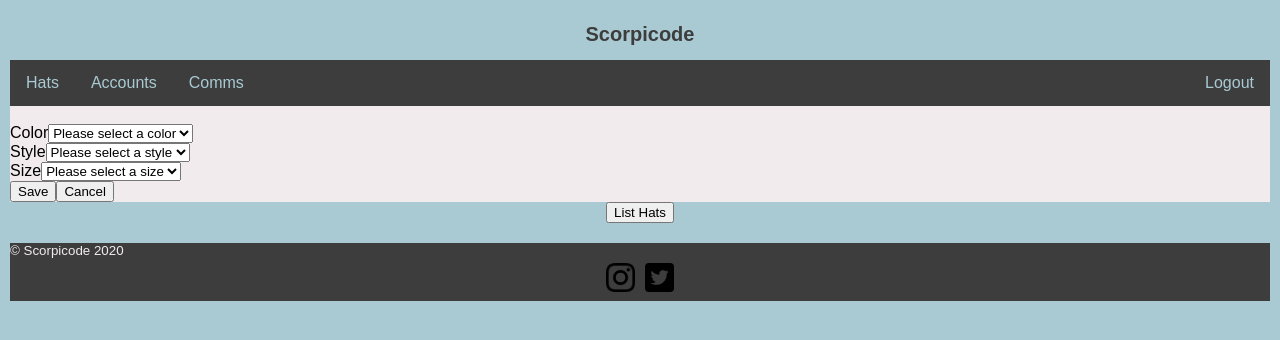
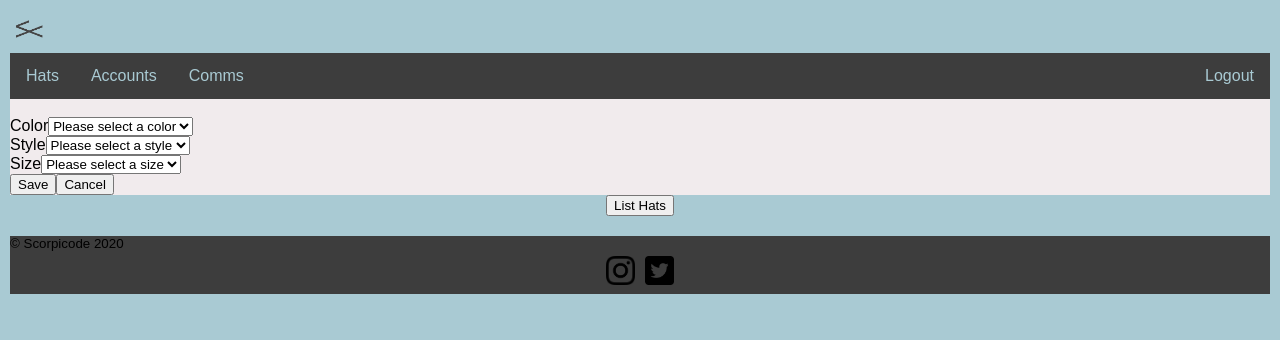
Before and after one commit to ben-hidalgo/scorpicode, a React (Create React App) app in the folder frontend/: page / in a window 1280 px wide. Shown: the top 340 px of the page. Built offline with nearby package versions, Linux system fonts and the light colour scheme; what superagent-promise would draw is missing.

Commit message:
styled with sc logo

```diff
--- a/frontend/src/containers/FooterContainer.css
+++ b/frontend/src/containers/FooterContainer.css
@@ -13,16 +13,8 @@
 }
 
 .copyright {
-  /* height: 100%; */
-  color: #f1ebed;
+  color: #010101;
   font-size: smaller;
-  display: block;
-  display: -webkit-flexbox;
-  display: -ms-flexbox;
-  display: -webkit-flex;
-  /* display: flex; */
-  -webkit-flex-align: center;
-  -ms-flex-align: center;
-  -webkit-align-items: center;
-  align-items: center;
-  justify-content: left;}
+  display: flex;
+  width: 50%;
+}
--- a/frontend/src/containers/FooterContainer.js
+++ b/frontend/src/containers/FooterContainer.js
@@ -17,7 +17,7 @@ class FooterContainer extends Component {
 
     return (
       <div className="FooterContainer">
-        <div className="copyright">&copy; Scorpicode 2020</div>
+        <span className="copyright">&copy; Scorpicode 2020</span>
         <a href="https://www.instagram.com/scorpicode" >
           <img src="instagram504.png" alt="instagram logo" />
         </a>
--- a/frontend/src/containers/HeaderContainer.css
+++ b/frontend/src/containers/HeaderContainer.css
@@ -1,9 +1,13 @@
 .HeaderContainer {
   padding: 0px;
   text-align: center;
+  display: flex;
+  margin: auto;
 }
 
-.HeaderContainer h1 {
-  font-size: 20px;
-  color: #3d3d3d;
+
+.HeaderContainer img {
+  height: 29px;
+  width: 29px;
+  margin: 5px;
 }
--- a/frontend/src/containers/HeaderContainer.js
+++ b/frontend/src/containers/HeaderContainer.js
@@ -17,7 +17,9 @@ class HeaderContainer extends Component {
 
     return (
       <div className="HeaderContainer">
-        <h1>Scorpicode</h1>
+        <a href="/#" >
+          <img src="scorpicode210.png" alt="scorpicode logo" />
+        </a>
       </div>
     )
   }
```
Also changed, not shown: frontend/public/scorpicode210.png (added).
